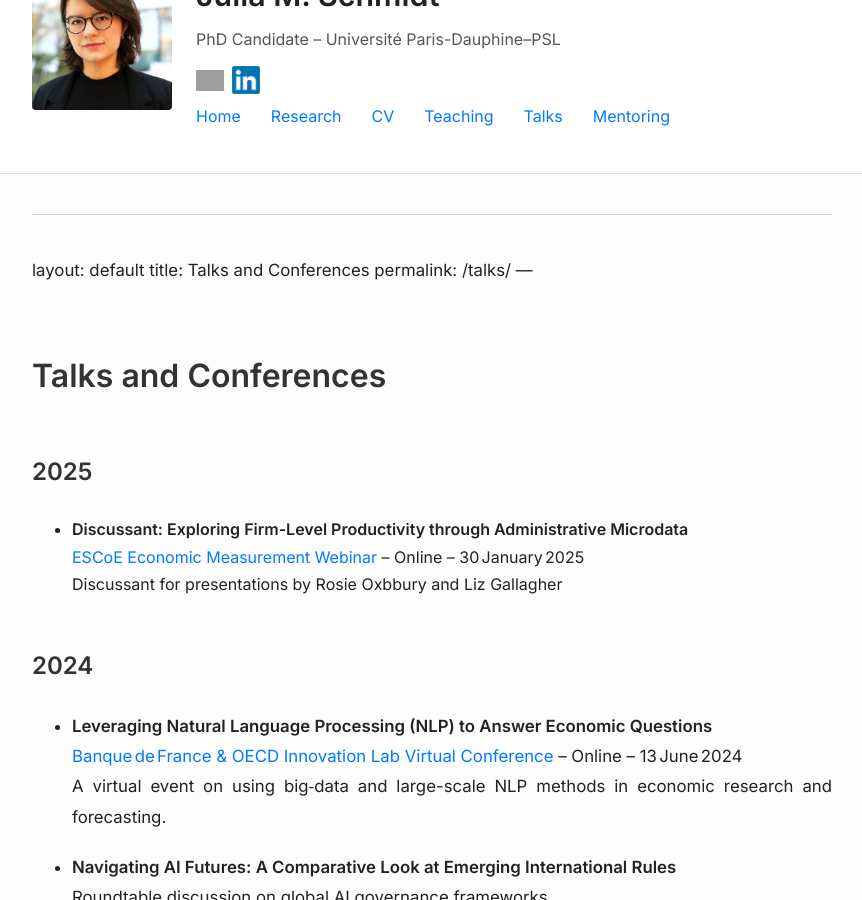
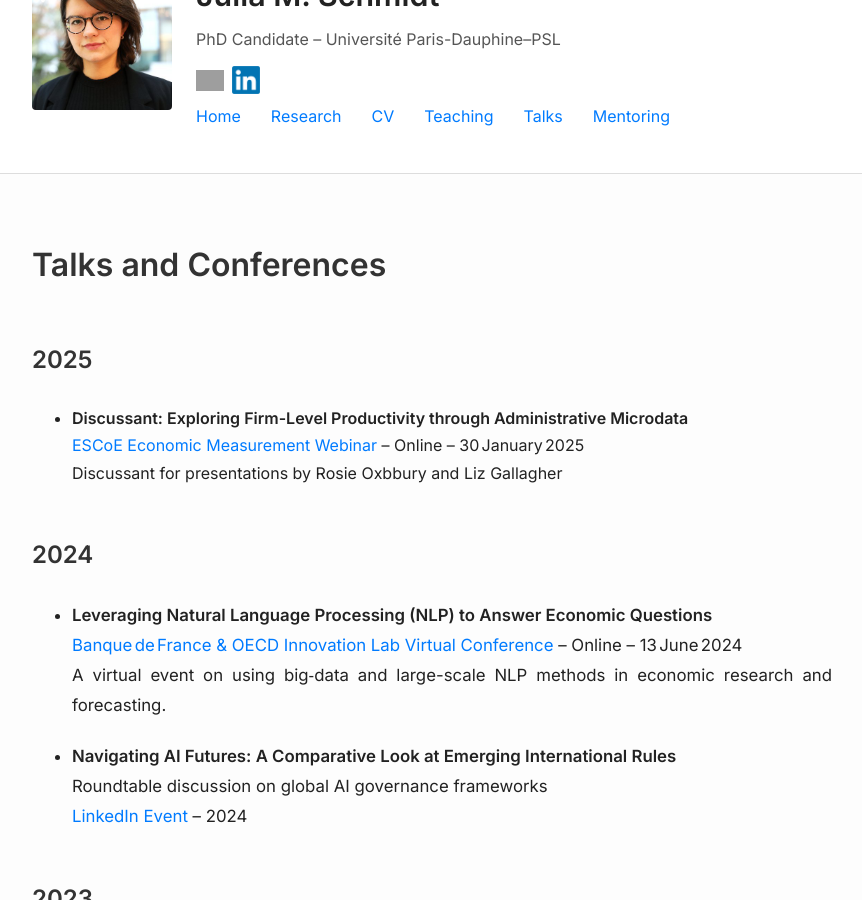
Before and after one commit to julia-m-schmidt/julia-m-schmidt.github.io, a Jekyll site: the page built from talks.md, in a window 1280 px wide and 900 px high, scrolled down 307 px. Shown: the whole window, without its empty margins (208-1070 px from the left). Built offline with Jekyll 4.4.1, drawn with Linux system fonts in a browser that asks for light colours; grey boxes are pictures that could not be loaded.

Commit message:
Update talks.md

```diff
--- a/talks.md
+++ b/talks.md
@@ -4,11 +4,6 @@ title: Talks
 permalink: /talks/
 ---
 
----
-layout: default
-title: Talks and Conferences
-permalink: /talks/
----
 
 # Talks and Conferences
 
```
